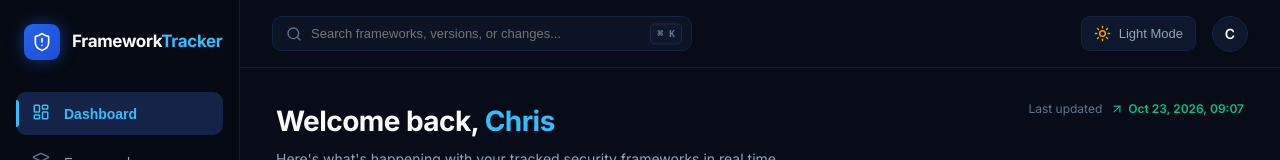
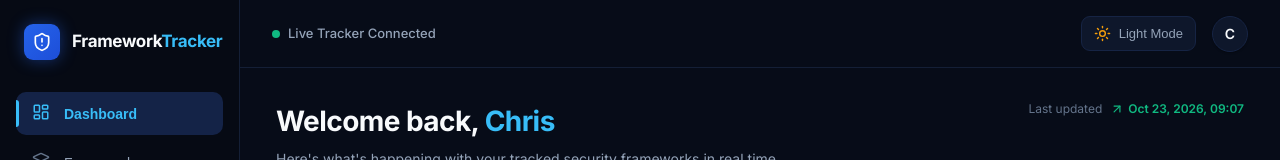
Before and after one commit to Chris26-coder/framework-update-tracker, a React (Vite) app in the folder dashboard/: page / in a window 1280 px wide. Shown: the top 160 px of the page. Built offline with nearby package versions, Linux system fonts and the light colour scheme; no server answers.

Commit message:
style(header): remove search bar from top header

```diff
--- a/dashboard/src/App.tsx
+++ b/dashboard/src/App.tsx
@@ -179,10 +179,8 @@ export function App() {
           transition: 'background-color 0.2s ease',
         }}
       >
-        {/* Sticky Top Header matching Mockups */}
+        {/* Sticky Top Header */}
         <Header
-          searchQuery={searchQuery}
-          onSearchChange={handleSearchChange}
           isDark={isDark}
           onToggleTheme={toggleTheme}
         />
--- a/dashboard/src/components/Header.tsx
+++ b/dashboard/src/components/Header.tsx
@@ -1,16 +1,14 @@
 import React from 'react';
-import { Search, Sun, Moon } from 'lucide-react';
+import { Sun, Moon } from 'lucide-react';
 
 interface HeaderProps {
-  searchQuery: string;
-  onSearchChange: (q: string) => void;
+  searchQuery?: string;
+  onSearchChange?: (q: string) => void;
   isDark: boolean;
   onToggleTheme: () => void;
 }
 
 export const Header: React.FC<HeaderProps> = ({
-  searchQuery,
-  onSearchChange,
   isDark,
   onToggleTheme,
 }) => {
@@ -30,57 +28,10 @@ export const Header: React.FC<HeaderProps> = ({
         transition: 'background-color 0.2s ease, border-color 0.2s ease',
       }}
     >
-      {/* Search Input with ⌘ K */}
-      <div style={{ position: 'relative', width: '420px', maxWidth: '60%' }}>
-        <Search
-          size={16}
-          color="var(--text-muted)"
-          style={{ position: 'absolute', left: '14px', top: '50%', transform: 'translateY(-50%)' }}
-        />
-        <input
-          type="text"
-          placeholder="Search frameworks, versions, or changes..."
-          value={searchQuery}
-          onChange={(e) => onSearchChange(e.target.value)}
-          style={{
-            width: '100%',
-            backgroundColor: 'var(--bg-input)',
-            border: '1px solid var(--border-card)',
-            borderRadius: '10px',
-            padding: '9px 44px 9px 38px',
-            color: 'var(--text-primary)',
-            fontSize: '13px',
-            outline: 'none',
-            transition: 'border-color 0.15s ease, background-color 0.2s ease, color 0.2s ease',
-          }}
-          onFocus={(e) => {
-            e.currentTarget.style.borderColor = 'var(--accent-primary)';
-            e.currentTarget.style.boxShadow = '0 0 0 2px var(--accent-glow)';
-          }}
-          onBlur={(e) => {
-            e.currentTarget.style.borderColor = 'var(--border-card)';
-            e.currentTarget.style.boxShadow = 'none';
-          }}
-        />
-        <div
-          style={{
-            position: 'absolute',
-            right: '10px',
-            top: '50%',
-            transform: 'translateY(-50%)',
-            backgroundColor: 'var(--bg-card-subtle)',
-            border: '1px solid var(--border-subtle)',
-            borderRadius: '5px',
-            padding: '2px 6px',
-            fontSize: '10px',
-            color: 'var(--text-muted)',
-            fontFamily: 'monospace',
-            fontWeight: 600,
-            pointerEvents: 'none',
-          }}
-        >
-          ⌘ K
-        </div>
+      {/* Left indicator */}
+      <div style={{ display: 'flex', alignItems: 'center', gap: '8px', fontSize: '13px', color: 'var(--text-secondary)' }}>
+        <span style={{ width: '8px', height: '8px', borderRadius: '50%', backgroundColor: '#10B981' }} />
+        <span style={{ fontWeight: 500 }}>Live Tracker Connected</span>
       </div>
 
       {/* Right Controls */}
```
